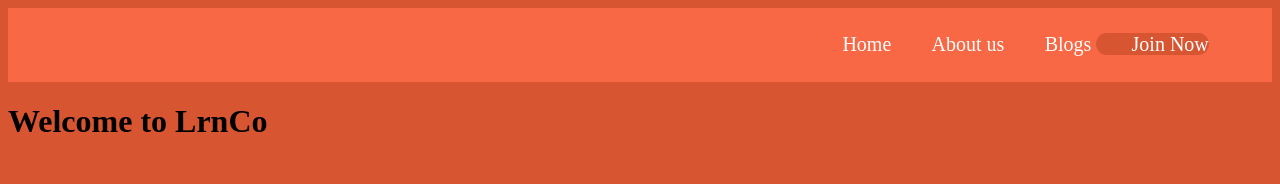
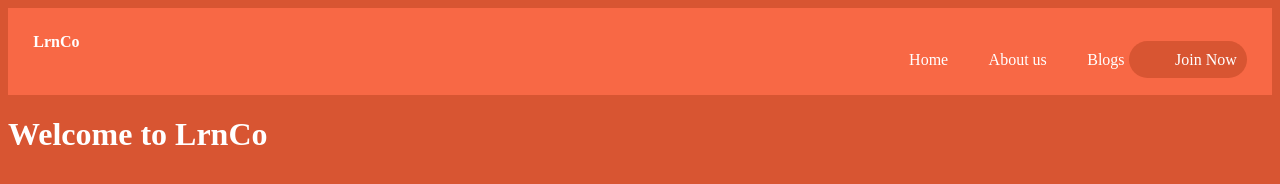
Before and after one commit to Kaushik-Surapalli/LrnCo, a plain HTML site: page index.html in a window 1280 px wide. Drawn offline with Linux system fonts and the light colour scheme.

Commit message:
basic update
updated navbar and some changes in css code and added flexbox and flex.

```diff
--- a/index.html
+++ b/index.html
@@ -8,7 +8,11 @@
 
     <body class="page">
        <div class="top">
+
          <nav class="nav">
+          <div class ="name">
+           <b><a href = "index.html" class="name9">LrnCo</b>
+          </div>
             <a class="bar" href="#" >Home</a>
             <a class="bar" href="#" >About us</a>
             <a class="bar" href="#" >Blogs</a>
@@ -16,7 +20,7 @@
            <spam class="join"> <a class="bar" href="#" >Join  Now</a> </spam>
          </nav>
         </div>
-        <h1>Welcome to LrnCo</h1>
+        <h1 class="int">Welcome to LrnCo</h1>
  <!--first comment-->
     </body>
 </html>
--- a/style.css
+++ b/style.css
@@ -1,23 +1,46 @@
 .page{
     background-color: #D85532;
+}
+
+.name9{
+    text-decoration: none;
+    color: white;
+    display: flex;
+    align-items: center;
+}
+
+.top{
+    align-items: center;
+
 }
 
 .nav{
     background-color: #F86845;
     text-align: end;
     padding: 2%;
-    padding-right: 5%;
-    font-size: 125%;
+    /*width: 100%;*/
+    /*height: 100%;*/
+    margin:0;
+    display: flexbox;
+    align-content: center;
 }
 
 .bar{
     text-decoration: none;
     color: white;
     padding-inline-start: 3%;
+    align-items: end;
+
 }
 
 .join{
     border-style: ridge color none;
-    border-radius: 30pc;
+    border-radius: 30px;
     background-color: #D85532 ;
+    padding: 10px ;
+
 }
+
+.int{
+    color: white;
+}
```
